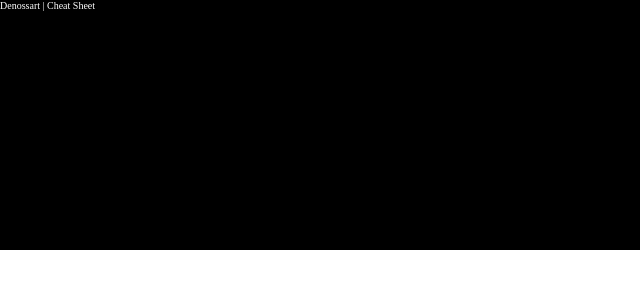
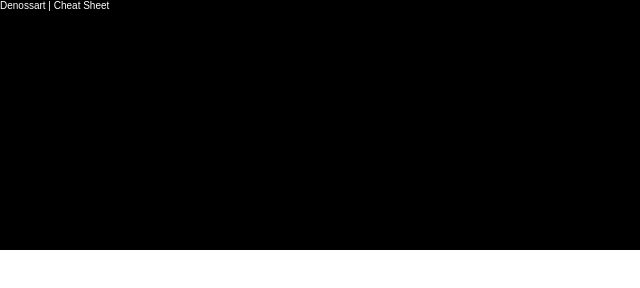
Before and after one commit to denossart/cheat-sheet-site, a plain HTML site: page index.html in a window 1280 px wide. Shown: the full height of the page, 0-640 px from the left. Drawn offline with Linux system fonts and the light colour scheme.

Commit message:
...add css header font-fam

```diff
--- a/resources/css/main.css
+++ b/resources/css/main.css
@@ -26,3 +26,11 @@
     background-color: #000;
     color: #fff;
 }
+
+
+
+/*COLORS*/
+
+.header-container {
+    font-family: sans-serif;
+}
```
